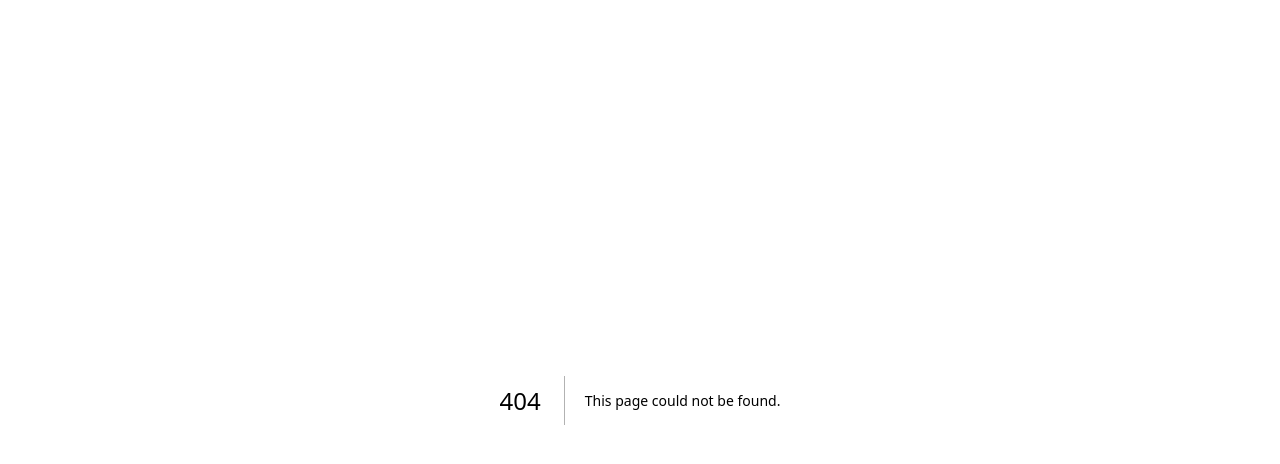
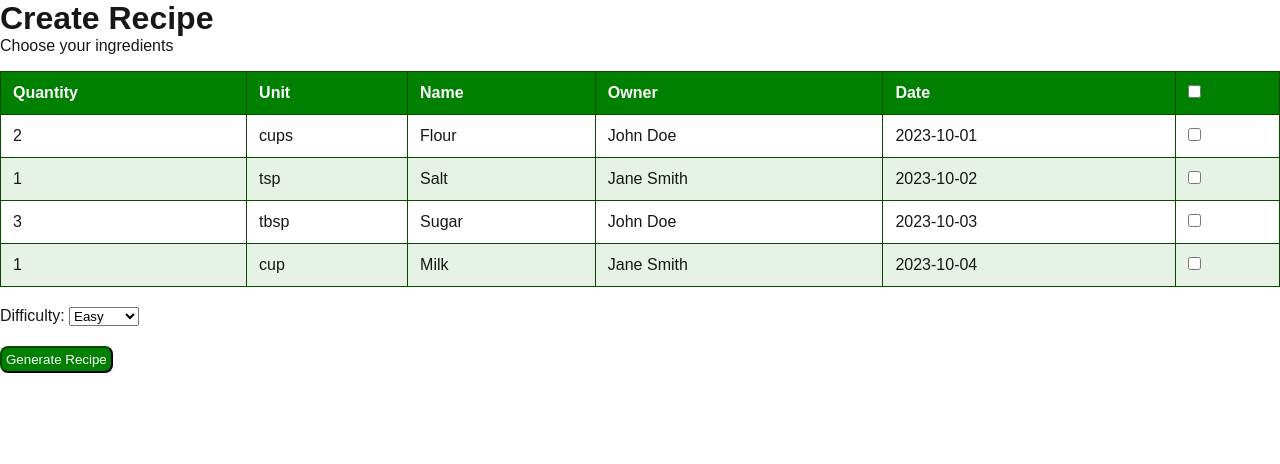
Before and after one commit to Mindmax-dev/FreshFlat, a Next.js app: page /recipe/selectIngredients in a window 1280 px wide. Before the commit this address had no page. Shown: the top 464 px of the page. Built offline with nearby package versions, Linux system fonts and the light colour scheme.

Commit message:
D2 recipe creation with ingredients

```diff
--- a/app/api/recipe/route.js
+++ b/app/api/recipe/route.js
@@ -1,19 +1,10 @@
-import { saveRecipeToDatabase } from '@/model/recipe';
+import { generateRecipeWithAi } from '@/model/recipe';
 import { NextResponse } from 'next/server';
 
-export async function GET() {
-  const saveRecipe = await saveRecipeToDatabase(
-    'Pasta Carbonara',
-    'Boil pasta, fry bacon, mix with eggs and cheese.',
-    10,
-    20,
-    [{ id: '1', amount: '200', unit: 'g' }]
-  );
+export async function POST(request) {
+  const { ingredients, difficulty } = await request.json();
 
-  console.log(saveRecipe);
-
-  return new NextResponse(JSON.stringify(saveRecipe), {
-    status: 201,
-    headers: { 'Content-Type': 'application/json' },
+  return generateRecipeWithAi(ingredients, difficulty).then((recipe) => {
+    return NextResponse.json(recipe, { status: 200 });
   });
 }
--- a/app/globals.css
+++ b/app/globals.css
@@ -51,3 +51,30 @@ button {
   border-radius: 0.5rem;
   border-color: var(--borderColor);
 }
+
+table {
+  width: 100%;
+  border-collapse: collapse;
+  margin: 1rem 0;
+  font-size: 1rem;
+  text-align: left;
+}
+
+th, td {
+  padding: 0.75rem;
+  border: 1px solid var(--borderColor);
+}
+
+th {
+  background-color: var(--mainColor);
+  color: white;
+  font-weight: bold;
+}
+
+tr:nth-child(even) {
+  background-color: rgba(0, 128, 0, 0.1); /* Light green tint */
+}
+
+tr:hover {
+  background-color: rgba(0, 128, 0, 0.2); /* Slightly darker green tint */
+}
--- /dev/null
+++ b/app/recipe/selectIngredients/page.js
@@ -0,0 +1,136 @@
+'use client';
+import { useState } from 'react';
+import { useRouter } from 'next/navigation';
+
+export default function SelectIngredients() {
+  const [ingredients, setIngredients] = useState([
+    {
+      quantity: 2,
+      unit: 'cups',
+      name: 'Flour',
+      created_by: 'John Doe',
+      expiry_date: '2023-10-01',
+      selected: false,
+    },
+    {
+      quantity: 1,
+      unit: 'tsp',
+      name: 'Salt',
+      created_by: 'Jane Smith',
+      expiry_date: '2023-10-02',
+      selected: false,
+    },
+    {
+      quantity: 3,
+      unit: 'tbsp',
+      name: 'Sugar',
+      created_by: 'John Doe',
+      expiry_date: '2023-10-03',
+      selected: false,
+    },
+    {
+      quantity: 1,
+      unit: 'cup',
+      name: 'Milk',
+      created_by: 'Jane Smith',
+      expiry_date: '2023-10-04',
+      selected: false,
+    },
+  ]);
+  const [difficulty, setDifficulty] = useState('easy');
+  const router = useRouter();
+
+  const handleMasterCheckboxChange = (e) => {
+    const isChecked = e.target.checked;
+    setIngredients((prevIngredients) =>
+      prevIngredients.map((ingredient) => ({
+        ...ingredient,
+        selected: isChecked,
+      }))
+    );
+  };
+
+  const handleCheckboxChange = (index) => {
+    setIngredients((prevIngredients) =>
+      prevIngredients.map((ingredient, i) =>
+        i === index
+          ? { ...ingredient, selected: !ingredient.selected }
+          : ingredient
+      )
+    );
+  };
+
+  const handleGenerateRecipe = () => {
+    const selectedIngredients = ingredients.filter(
+      (ingredient) => ingredient.selected
+    );
+    // remove the created_by and expiry_date properties from selected ingredients
+    const filteredIngredients = selectedIngredients.map(
+      ({ created_by, expiry_date, selected, ...rest }) => rest
+    );
+    const query = new URLSearchParams({
+      ingredients: JSON.stringify(filteredIngredients),
+      difficulty,
+    }).toString();
+
+    router.push(`/recipe/create?${query}`);
+  };
+
+  return (
+    <div>
+      <h1>Create Recipe</h1>
+      <p>Choose your ingredients</p>
+      <table>
+        <thead>
+          <tr>
+            <th>Quantity</th>
+            <th>Unit</th>
+            <th>Name</th>
+            <th>Owner</th>
+            <th>Date</th>
+            <th>
+              <input
+                type="checkbox"
+                onChange={handleMasterCheckboxChange}
+                checked={ingredients.every((ingredient) => ingredient.selected)}
+              />
+            </th>
+          </tr>
+        </thead>
+        <tbody>
+          {ingredients.map((ingredient, index) => (
+            <tr key={ingredient.name + index}>
+              <td>{ingredient.quantity}</td>
+              <td>{ingredient.unit}</td>
+              <td>{ingredient.name}</td>
+              <td>{ingredient.created_by}</td>
+              <td>{ingredient.expiry_date}</td>
+              <td>
+                <input
+                  type="checkbox"
+                  checked={ingredient.selected}
+                  onChange={() => handleCheckboxChange(index)}
+                />
+              </td>
+            </tr>
+          ))}
+        </tbody>
+      </table>
+      <div style={{ marginTop: '20px' }}>
+        <label htmlFor="difficulty">Difficulty: </label>
+        <select
+          id="difficulty"
+          value={difficulty}
+          onChange={(e) => setDifficulty(e.target.value)}
+        >
+          <option value="easy">Easy</option>
+          <option value="medium">Medium</option>
+          <option value="hard">Hard</option>
+        </select>
+      </div>
+      <button style={{ marginTop: '20px' }} onClick={handleGenerateRecipe}>
+        Generate Recipe
+      </button>
+    </div>
+  );
+}
```
Also changed, not shown: app/recipe/create/page.js (added, +76 -0 lines).
